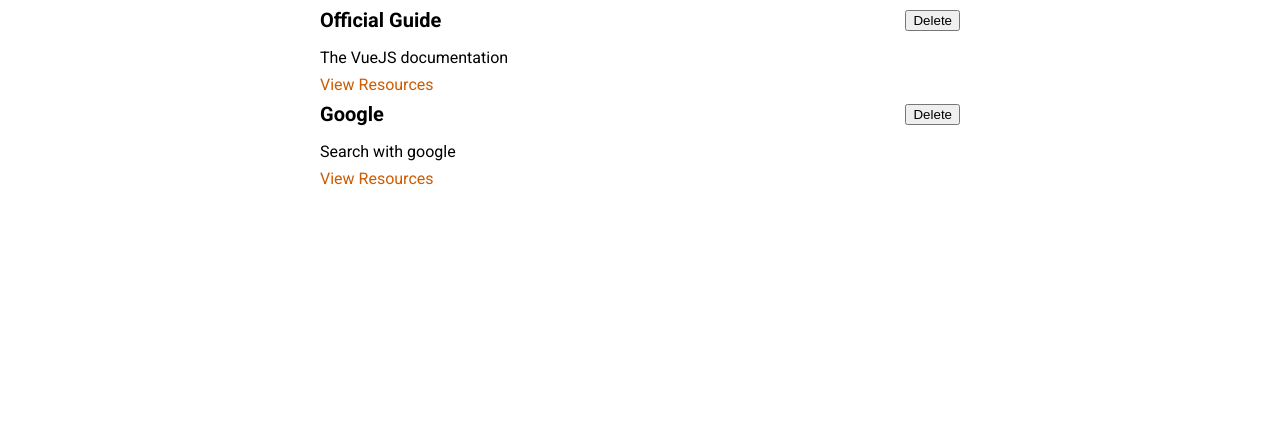
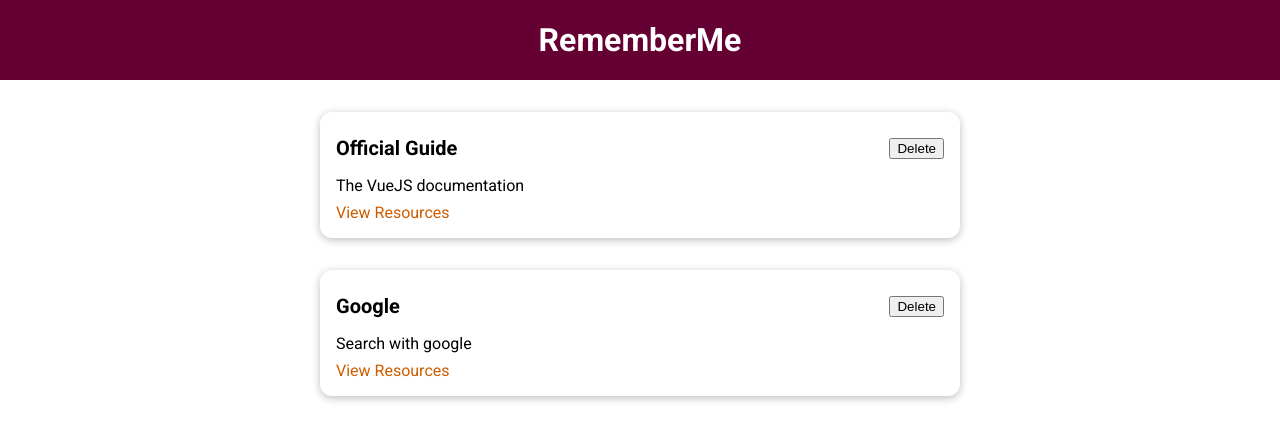
Before and after one commit to guiidc/learning-app, a Vue app: page / in a window 1280 px wide. Shown: the top 440 px of the page. Built offline with nearby package versions, Linux system fonts and the light colour scheme.

Commit message:
Header and BaseCard components

```diff
--- a/src/App.vue
+++ b/src/App.vue
@@ -1,11 +1,13 @@
 <template>
+<the-header title="RememberMe"/>
 <stored-resources :resources="storedResources" />
 </template>
 
 <script>
 import StoredResources from './components/learning-resources/StoredResources.vue';
+import TheHeader from './components/layouts/TheHeader.vue'
 export default {
-  components: { StoredResources },
+  components: { StoredResources, TheHeader },
   data() {
     return {
       storedResources: [
--- /dev/null
+++ b/src/components/UI/BaseCard.vue
@@ -0,0 +1,15 @@
+<template>
+  <div>
+    <slot></slot>
+  </div>
+</template>
+
+<style scoped>
+  div {
+  border-radius: 12px;
+  box-shadow: 0 2px 8px rgba(0, 0, 0, 0.26);
+  padding: 1rem;
+  margin: 2rem auto;
+  max-width: 40rem;
+}
+</style>
--- /dev/null
+++ b/src/components/layouts/TheHeader.vue
@@ -0,0 +1,27 @@
+<template>
+  <header>
+    <h1> {{ title }}</h1>
+  </header>
+</template>
+
+<script>
+  export default {
+    props: ['title'],
+  }
+</script>
+
+<style scoped>
+  header {
+  width: 100%;
+  height: 5rem;
+  background-color: #640032;
+  display: flex;
+  justify-content: center;
+  align-items: center;
+}
+
+header h1 {
+  color: white;
+  margin: 0;
+}
+</style>
--- a/src/components/learning-resources/LearningResources.vue
+++ b/src/components/learning-resources/LearningResources.vue
@@ -1,15 +1,15 @@
 <template>
   <li>
-    <div>
+    <base-card>
       <header>
         <h3> {{ title }}</h3>
         <button>Delete</button>
       </header>
-    </div>
-    <p>{{ description }}</p>
-    <nav>
-      <a :href="link">View Resources</a>
-    </nav>
+      <p>{{ description }}</p>
+      <nav>
+        <a :href="link">View Resources</a>
+      </nav>
+    </base-card>
   </li>
 </template>
 
--- a/src/main.js
+++ b/src/main.js
@@ -1,5 +1,7 @@
 import { createApp } from 'vue';
 import App from './App';
+import BaseCard from './components/UI/BaseCard';
 
 const app = createApp(App);
+app.component('base-card', BaseCard)
 app.mount('#app')
```
